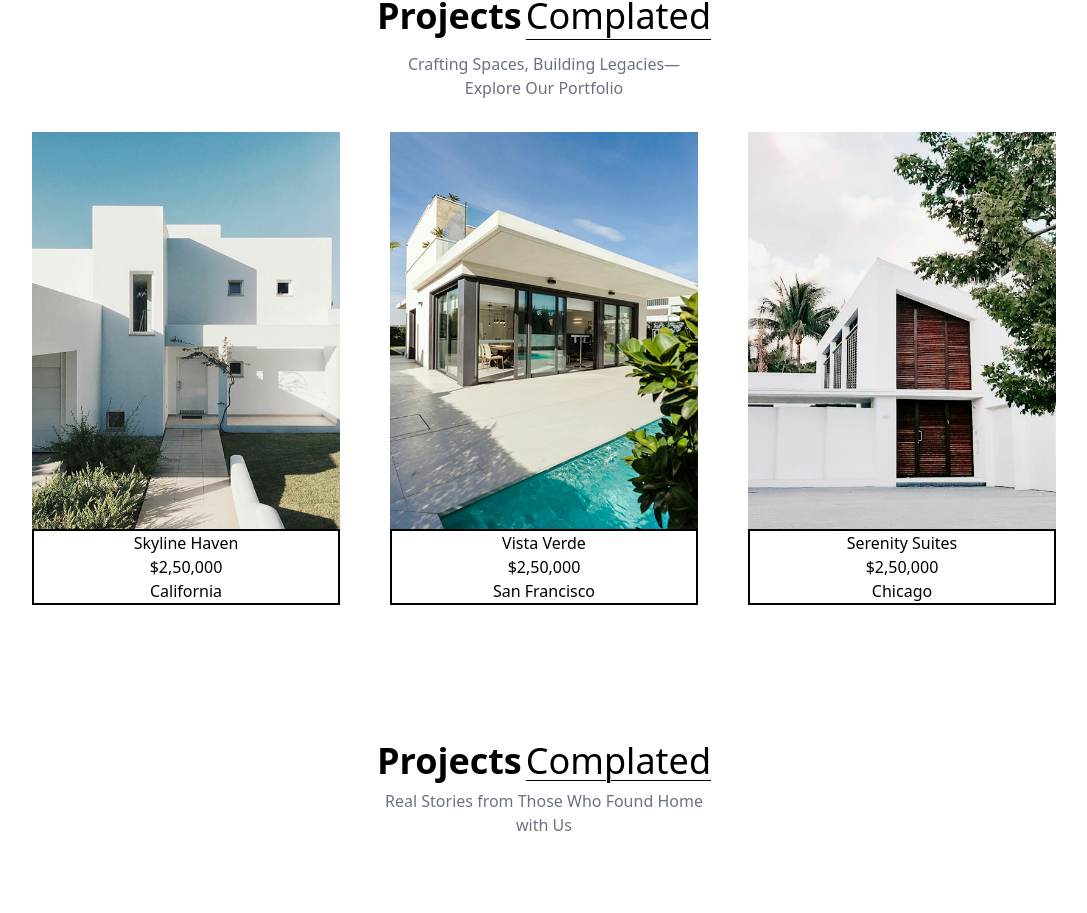
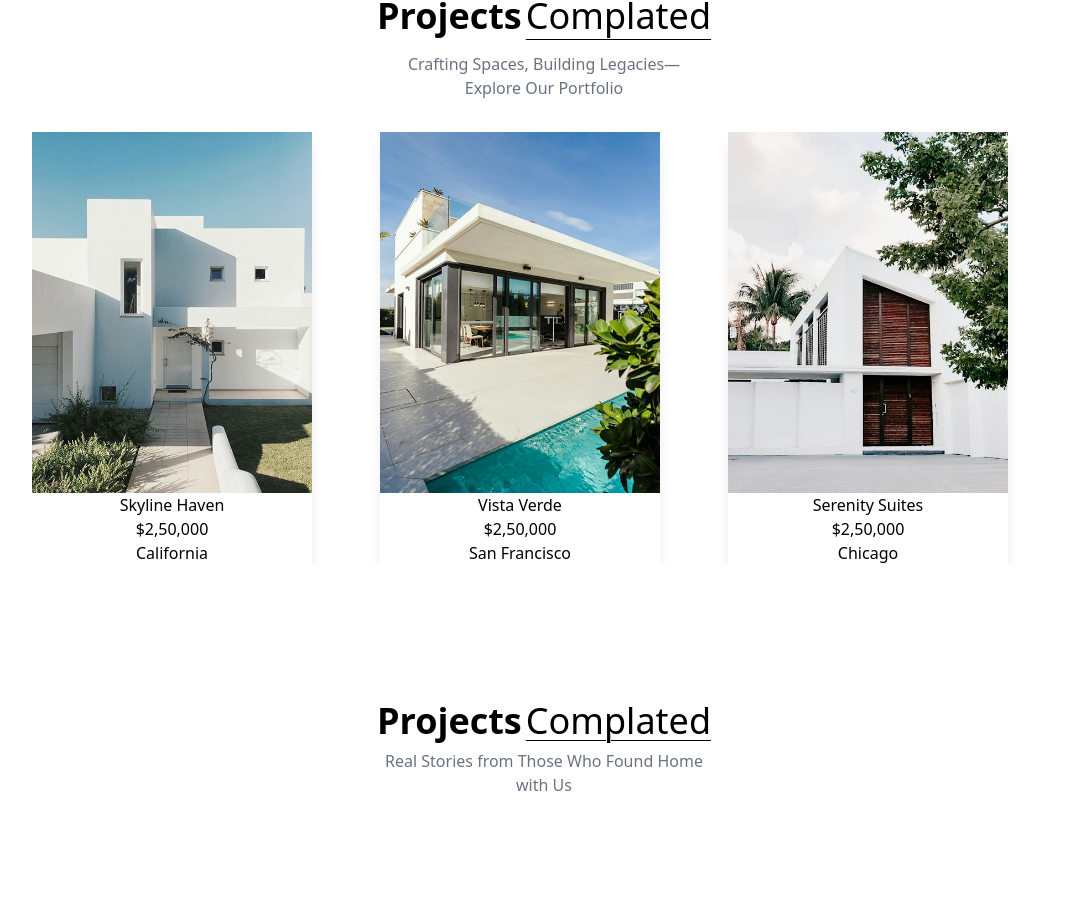
Before and after one commit to Azkalyasin/Belajar_React_Telwin, a React (Vite) app in the folder my-project/: page / in a window 1280 px wide. Shown: the part 1692-2605 px from the top of the page, without its empty margins (96-1183 px from the left). Built offline with nearby package versions, Linux system fonts and the light colour scheme.

Commit message:
update style css in card

```diff
--- a/my-project/src/component/Projects.jsx
+++ b/my-project/src/component/Projects.jsx
@@ -17,13 +17,13 @@ const Projects = () => {
       </h1>
       <p className="text-center text-gray-500 mb-8 max-w-80 mx-auto">Crafting Spaces, Building Legacies—Explore Our Portfolio</p>
       {/* Projects Card */}
-      <div className="flex md:flex-row ">
-        <Swiper spaceBetween={50} slidesPerView={3} onSlideChange={() => console.log("slide change")} onSwiper={(swiper) => console.log(swiper)} >
+      <div className="flex md:flex-row items-center">
+        <Swiper spaceBetween={20} slidesPerView={3} onSlideChange={() => console.log("slide change")} onSwiper={(swiper) => console.log(swiper)} >
           {projectsData.map((data, index) => (
             <SwiperSlide key={index}>
-              <div className="">
+              <div className="max-w-70 shadow-lg">
                 <img src={data.image} alt="" className="" />
-                <div className="border-2 text-center">
+                <div className="border-gray-600  text-center">
                   <h1>{data.title}</h1>
                   <p>{data.price}</p>
                   <p>{data.location}</p>
```
